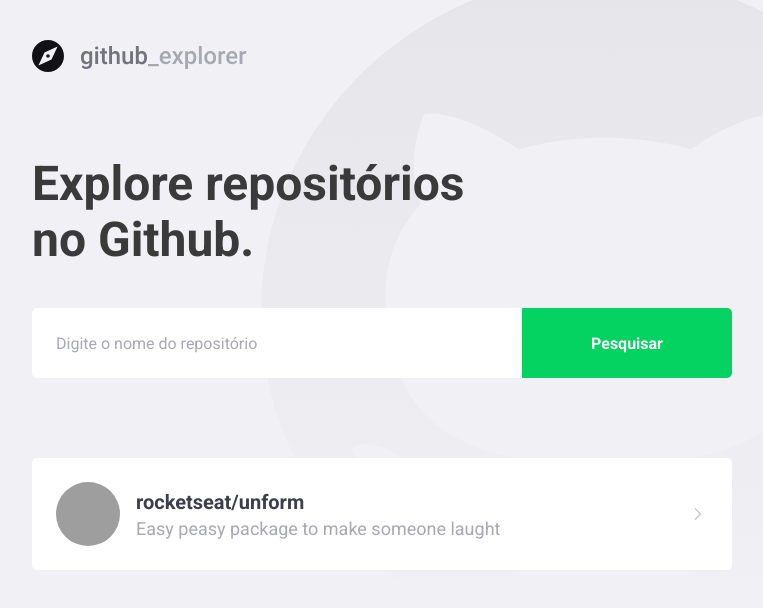
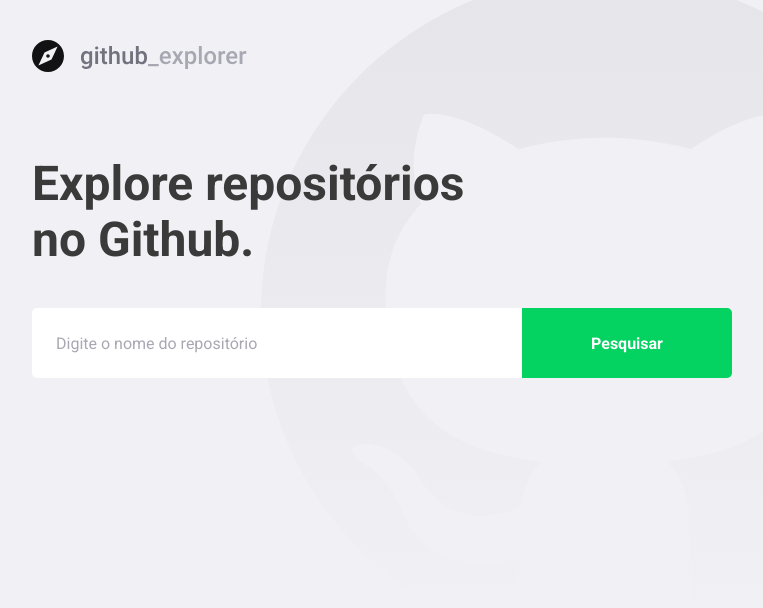
Before and after one commit to renanmascg/react-github-app, a React (Create React App) app: page / in a window 1280 px wide. Shown: the top 608 px of the page, without its empty margins (153-916 px from the left). Built offline with nearby package versions, Linux system fonts and the light colour scheme; grey boxes are pictures that could not be loaded.

Commit message:
Integra a aplicação com a api do github, permitindo que os repositorios sejam mostrados, baseados no nome que o usuário digitar

```diff
--- a/package.json
+++ b/package.json
@@ -10,6 +10,7 @@
     "@types/node": "^12.0.0",
     "@types/react": "^16.9.0",
     "@types/react-dom": "^16.9.0",
+    "axios": "^0.20.0",
     "polished": "^3.6.6",
     "react": "^16.13.1",
     "react-dom": "^16.13.1",
--- a/src/pages/Dashboard/index.tsx
+++ b/src/pages/Dashboard/index.tsx
@@ -1,30 +1,62 @@
-import React from 'react';
+import React, { useState, FormEvent } from 'react';
 import { FiChevronRight } from 'react-icons/fi';
 import { Title, Form, Repositories } from './styles';
 import logoImg from '../../assets/logo.svg';
+import api from '../../services/api';
+
+interface IRepository {
+  full_name: string;
+  owner: {
+    login: string;
+    avatar_url: string;
+  };
+  description: string;
+}
 
 const Dashboard: React.FC = () => {
+  const [repositories, setRepositories] = useState<IRepository[]>([]);
+  const [newRepo, setNewRepo] = useState('');
+
+  async function handleAddRepository(
+    event: FormEvent<HTMLFormElement>,
+  ): Promise<void> {
+    event.preventDefault();
+    const response = await api.get<IRepository>(`/repos/${newRepo}`);
+
+    const repository = response.data;
+
+    setRepositories([...repositories, repository]);
+    setNewRepo('');
+  }
+
   return (
     <>
       <img src={logoImg} alt="Github Explorer" />
       <Title>Explore repositórios no Github. </Title>
-      <Form>
-        <input type="text" placeholder="Digite o nome do repositório" />
+      <Form onSubmit={handleAddRepository}>
+        <input
+          value={newRepo}
+          onChange={e => setNewRepo(e.target.value)}
+          type="text"
+          placeholder="Digite o nome do repositório"
+        />
         <button type="submit">Pesquisar</button>
       </Form>
 
       <Repositories>
-        <a href="teste">
+        {repositories.map(repository => (
+          <a key={repository.full_name} href="teste">
             <img
-            src="https://avatars3.githubusercontent.com/u/37426438?s=460&u=82aa4d56cd8c6b1072b566906eb090052244b855&v=4"
-            alt="renan mascarenhas"
+              src={repository.owner.avatar_url}
+              alt={repository.owner.login}
             />
             <div>
-            <strong>rocketseat/unform</strong>
-            <p>Easy peasy package to make someone laught</p>
+              <strong>{repository.full_name}</strong>
+              <p>{repository.description}</p>
             </div>
             <FiChevronRight size={20} />
           </a>
+        ))}
       </Repositories>
     </>
   );
--- a/src/pages/Dashboard/styles.ts
+++ b/src/pages/Dashboard/styles.ts
@@ -72,7 +72,8 @@
     }
 
     div {
-      margin-left: 16px;
+      margin: 0 16px;
+      flex: 1;
 
       strong {
         font-size: 20px;
--- /dev/null
+++ b/src/services/api.ts
@@ -0,0 +1,7 @@
+import axios from 'axios';
+
+const api = axios.create({
+  baseURL: 'https://api.github.com',
+});
+
+export default api;
```
Also changed, not shown: .eslintrc.json, 1 other file (tests, documents, lock files or other folders). Lines whose indentation alone changed are shown as unchanged.
